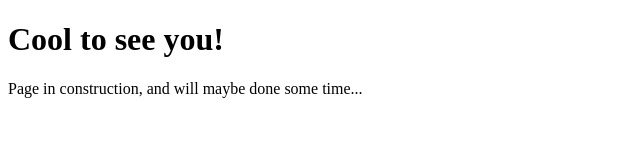
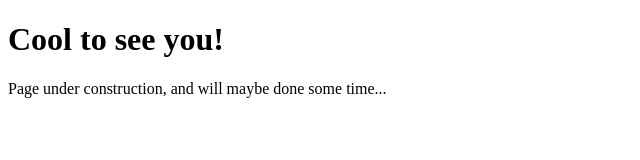
Before and after one commit to Klooven/klooven.github.io, a plain HTML site: page index.html in a window 1280 px wide. Shown: the full height of the page, 0-640 px from the left. Drawn offline with Linux system fonts and the light colour scheme.

Commit message:
Bad English
Fixed the language

```diff
--- a/index.html
+++ b/index.html
@@ -6,6 +6,6 @@
   </head>
   <body>
     <h1>Cool to see you!</h1>
-    <p>Page in construction, and will maybe done some time...</p>
+    <p>Page under construction, and will maybe done some time...</p>
   </body>
 </html>
```
